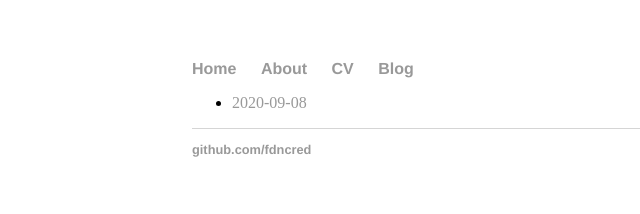
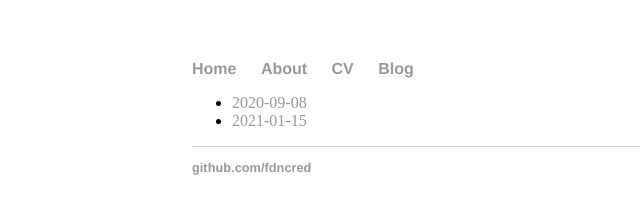
Before and after one commit to fdncred/fdncred.github.io, a plain HTML site: page build_perf/index.html in a window 1280 px wide. Shown: the whole page, without its empty margins (0-640 px from the left). Drawn offline with Linux system fonts and the light colour scheme.

Commit message:
added the latest one

```diff
--- a/build_perf/index.html
+++ b/build_perf/index.html
@@ -17,6 +17,7 @@
     		<div class="perf">
           <ul>
             <li><a href="2020-09-08.html">2020-09-08</a></li>
+            <li><a href="2021-01-15.html">2021-01-15</a></li>
           </ul>
     		</div><!-- /.perf -->
 		</div><!-- /.container -->
```
